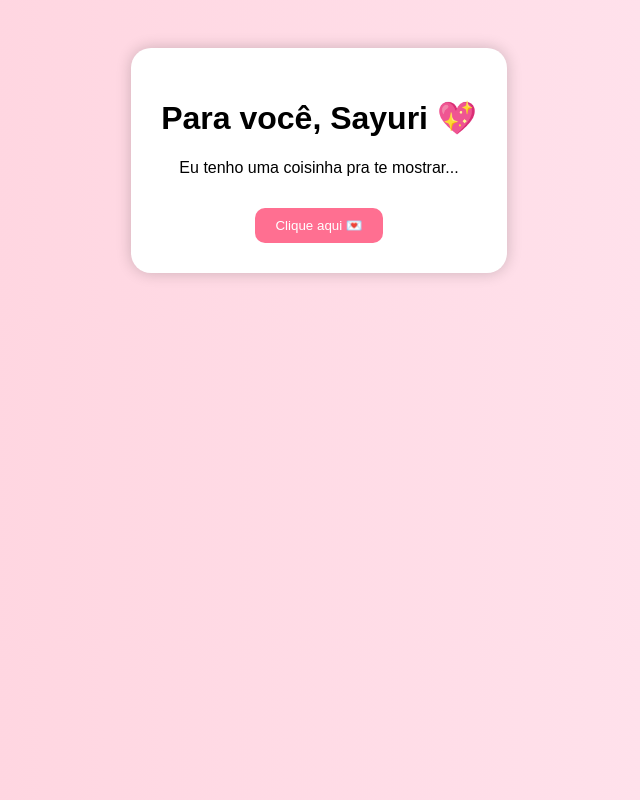
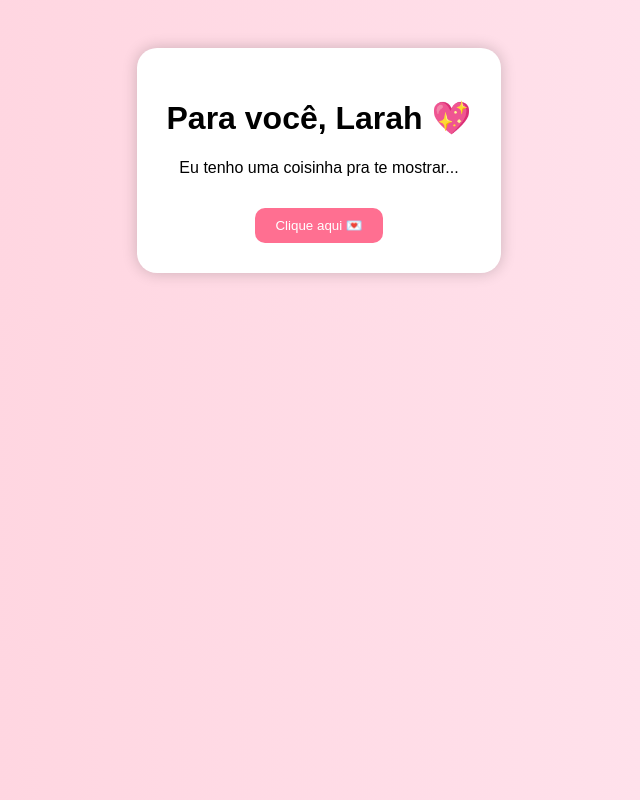
Before and after one commit to markuziz-dev/Larah-site, a plain HTML site: page index.html in a window 1280 px wide. Shown: the whole page, without its empty margins (321-961 px from the left). Drawn offline with Linux system fonts and the light colour scheme.

Commit message:
Update index.html

```diff
--- a/index.html
+++ b/index.html
@@ -2,7 +2,7 @@
 <html lang="pt-br">
 <head>
 <meta charset="UTF-8">
-<title>Para Sayuri ❤️</title>
+<title>Para Larah ❤️</title>
 
 <style>
 body {
@@ -50,7 +50,7 @@ button:hover {
 
 <div class="container">
 
-<h1>Para você, Sayuri 💖</h1>
+<h1>Para você, Larah 💖</h1>
 
 <p id="texto">Eu tenho uma coisinha pra te mostrar...</p>
 
```
